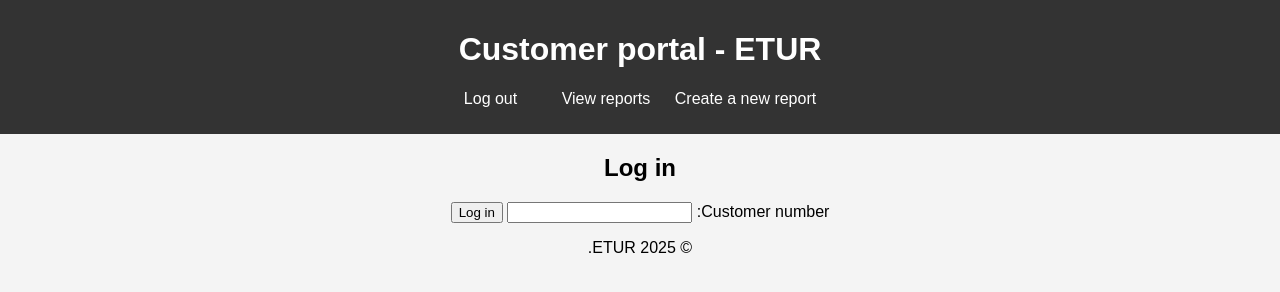
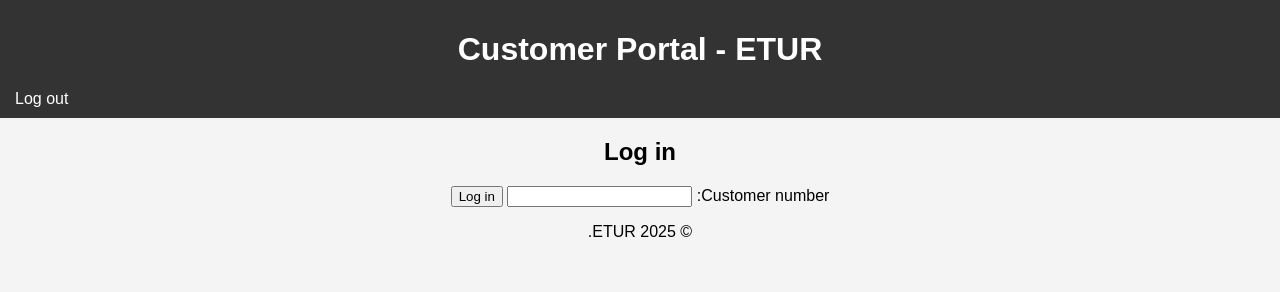
Before and after one commit to alhayekmahmoud/ETUR01, a website: page etur-portal/customer-prtal/index.html in a window 1280 px wide. Drawn offline with Linux system fonts and the light colour scheme.

Commit message:
css styles changes

```diff
--- a/etur-portal/customer-prtal/index.html
+++ b/etur-portal/customer-prtal/index.html
@@ -8,13 +8,15 @@
 </head>
 <body>
     <header>
-        <h1>Customer portal - ETUR</h1>
+        <h1>Customer Portal - ETUR</h1>
         <nav>
             <ul>
-                <li><a href="#" id="create-report">Create a new report</a></li>
-                <li><a href="#" id="view-reports" type="Submit">View reports</a></li>
-                <li><a href="./../product-manager-portal/index.html" id="go-to-product-manager" class="hidden">Product manager</a></li>
-                <li><a href="#" id="logout">Log out</a></li>
+                <div class="nav-links">
+                    <li><a href="#" id="create-report" class="hidden">Create a new report</a></li>
+                    <li><a href="#" id="view-reports" class="hidden">View reports</a></li>
+                    <li><a href="./../product-manager-portal/index.html" id="go-to-product-manager" class="hidden">Product Manager</a></li>
+                </div>
+                <li class="logout"><a href="#" id="logout">Log out</a></li>
             </ul>
         </nav>
     </header>
--- a/etur-portal/customer-prtal/scripts.js
+++ b/etur-portal/customer-prtal/scripts.js
@@ -7,6 +7,8 @@ document.addEventListener('DOMContentLoaded', () => {
     const reportDetailsSection = document.getElementById('report-details-section');
     const loginForm = document.getElementById('login-form');
     const logout = document.getElementById('logout');
+    const createReport = document.getElementById('create-report');
+    const viewReports = document.getElementById('view-reports');
     const createReportPage= document.getElementById('create-report');
     const createReportForm = document.getElementById('create-report-form');
     const reportsList = document.getElementById('reports-list');
@@ -31,6 +33,7 @@ document.addEventListener('DOMContentLoaded', () => {
             currentCustomerId = customerId;
             loginSection.classList.add('hidden');
             reportsSection.classList.remove('hidden');
+            viewReports.classList.remove('hidden');
             gotoproductmanager.classList.remove('hidden');
             fetchAndDisplayReports();
         } else {
--- a/etur-portal/customer-prtal/styles.css
+++ b/etur-portal/customer-prtal/styles.css
@@ -13,19 +13,32 @@ header {
 }
 
 nav ul {
+    display: flex;
+    align-items: center;
+    justify-content: space-between; /* Spreads items to both sides */
     list-style: none;
     padding: 0;
+    margin: 0;
 }
 
-nav ul li {
-    display: inline;
-    margin: 0 10px;
+.logout {
+    margin-right: auto; /* Pushes "Log out" to the left */
+}
+
+.nav-links {
+    display: flex;
+    gap: 20px; /* Spaces out the navigation items */
 }
 
 nav ul li a {
-    color: #fff;
     text-decoration: none;
+    padding: 10px 15px;
+    font-size: 16px;
+    color: white;
+    background:none;
+    border-radius: 5px;
 }
+
 
 .hidden {
     display: none;
--- a/etur-portal/product-manager-portal/styles.css
+++ b/etur-portal/product-manager-portal/styles.css
@@ -13,19 +13,32 @@ header {
 }
 
 nav ul {
+    display: flex;
+    align-items: center;
+    justify-content: space-between; /* Spreads items to both sides */
     list-style: none;
     padding: 0;
+    margin: 0;
 }
 
-nav ul li {
-    display: inline;
-    margin: 0 10px;
+.logout {
+    margin-right: auto; /* Pushes "Log out" to the left */
+}
+
+.nav-links {
+    display: flex;
+    gap: 20px; /* Spaces out the navigation items */
 }
 
 nav ul li a {
-    color: #fff;
     text-decoration: none;
+    padding: 10px 15px;
+    font-size: 16px;
+    color: white;
+    background:none;
+    border-radius: 5px;
 }
+
 
 .hidden {
     display: none;
```
Also changed, not shown: etur-portal/product-manager-portal/index.html (+7 -4 lines), 2 other files.
